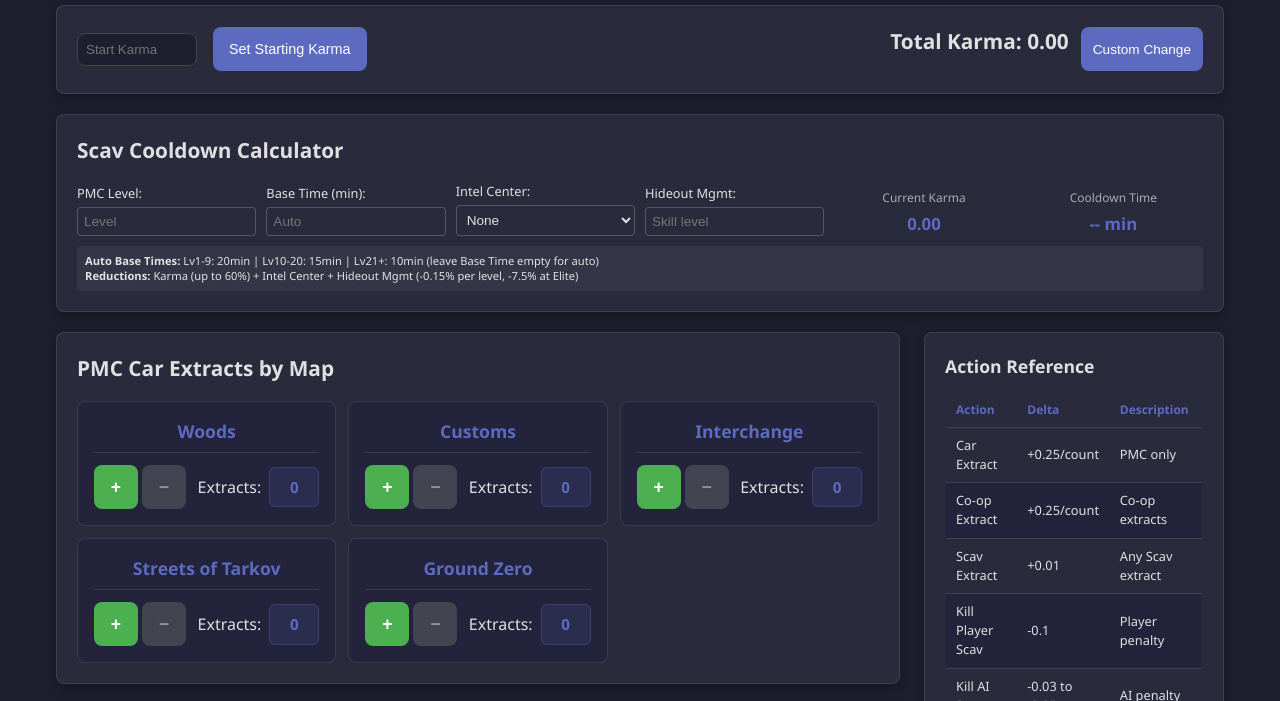
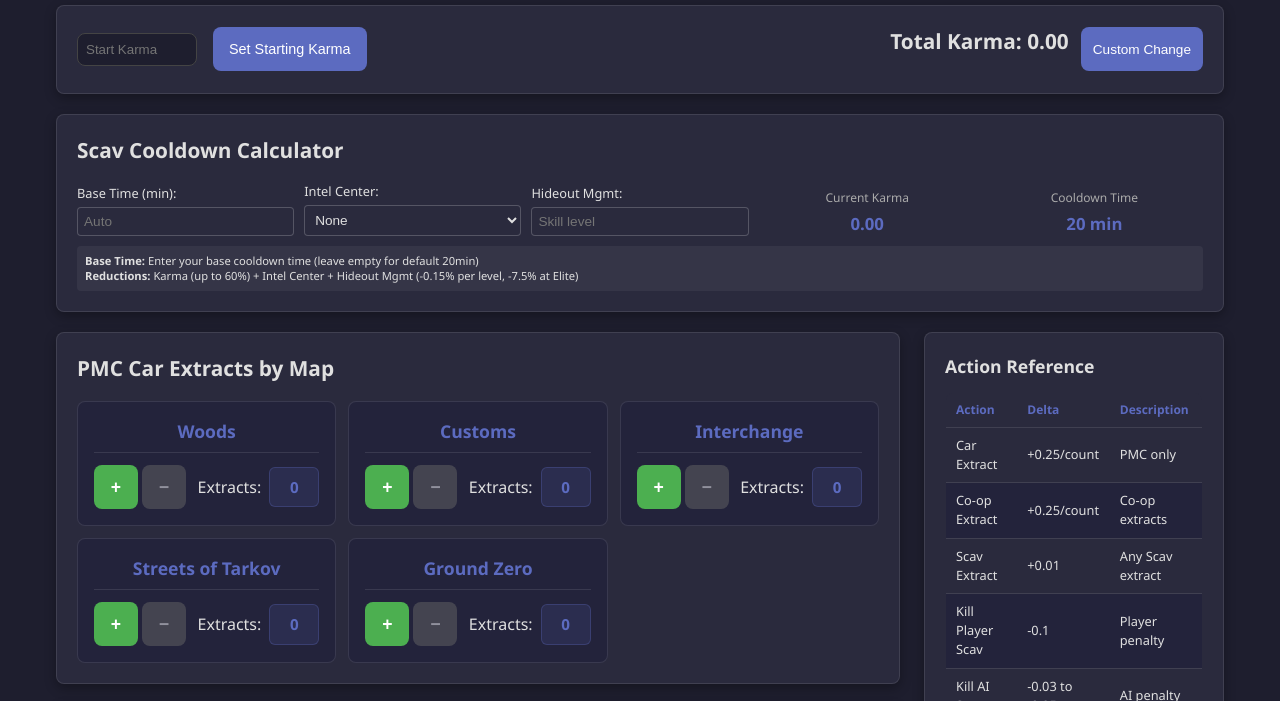
Before and after one commit to Wilsman/scav-tracker, a plain HTML site: page index.html in a window 1280 px wide. Shown: the part 88-789 px from the top of the page. Drawn offline with Linux system fonts and the light colour scheme.

Commit message:
refactor: simplify scav cooldown calculation by removing PMC level dependency

```diff
--- a/index.html
+++ b/index.html
@@ -302,17 +302,6 @@
         <h2>Scav Cooldown Calculator</h2>
         <div style="display: grid; grid-template-columns: repeat(auto-fit, minmax(140px, 1fr)); gap: 10px; align-items: end;">
           <div>
-            <label for="pmcLevel" style="display: block; margin-bottom: 4px; font-weight: 500; font-size: 0.8rem;">PMC Level:</label>
-            <input
-              id="pmcLevel"
-              type="number"
-              min="1"
-              max="79"
-              placeholder="Level"
-              style="width: 100%; padding: 6px; border-radius: 4px; border: 1px solid rgba(255,255,255,0.2); background: var(--card-bg); color: var(--text); font-size: 0.85rem;"
-            />
-          </div>
-          <div>
             <label for="baseTime" style="display: block; margin-bottom: 4px; font-weight: 500; font-size: 0.8rem;">Base Time (min):</label>
             <input
               id="baseTime"
@@ -355,7 +344,7 @@
           </div>
         </div>
         <div style="margin-top: 10px; padding: 8px; background: rgba(255, 255, 255, 0.05); border-radius: 4px; font-size: 0.7rem; line-height: 1.3;">
-          <strong>Auto Base Times:</strong> Lv1-9: 20min | Lv10-20: 15min | Lv21+: 10min (leave Base Time empty for auto)<br>
+          <strong>Base Time:</strong> Enter your base cooldown time (leave empty for default 20min)<br>
           <strong>Reductions:</strong> Karma (up to 60%) + Intel Center + Hideout Mgmt (-0.15% per level, -7.5% at Elite)
         </div>
       </div>
@@ -495,7 +484,6 @@
       ];
       let totalKarma = 0,
         scavCount = 0,
-        pmcLevel = 0,
         customBaseTime = 0,
         intCenterLevel = 0,
         hideoutMgmtLevel = 0;
@@ -514,7 +502,6 @@
       const startInput = document.getElementById("startKarmaInput");
       const mapsContainer = document.getElementById("mapsContainer");
       const coopMapsContainer = document.getElementById("coopMapsContainer");
-      const pmcLevelInput = document.getElementById("pmcLevel");
       const baseTimeInput = document.getElementById("baseTime");
       const intCenterSelect = document.getElementById("intCenter");
       const hideoutMgmtInput = document.getElementById("hideoutMgmt");
@@ -524,7 +511,7 @@
       function saveState() {
         localStorage.setItem(
           "scavKarmaState",
-          JSON.stringify({ totalKarma, scavCount, mapCounts, coopCounts, pmcLevel, customBaseTime, intCenterLevel, hideoutMgmtLevel })
+          JSON.stringify({ totalKarma, scavCount, mapCounts, coopCounts, customBaseTime, intCenterLevel, hideoutMgmtLevel })
         );
       }
       function loadState() {
@@ -533,13 +520,11 @@
         );
         totalKarma = state.totalKarma || 0;
         scavCount = state.scavCount || 0;
-        pmcLevel = state.pmcLevel || 0;
         customBaseTime = state.customBaseTime || 0;
         intCenterLevel = state.intCenterLevel || 0;
         hideoutMgmtLevel = state.hideoutMgmtLevel || 0;
         Object.assign(mapCounts, state.mapCounts || {});
         Object.assign(coopCounts, state.coopCounts || {});
-        if (pmcLevel > 0) pmcLevelInput.value = pmcLevel;
         if (customBaseTime > 0) baseTimeInput.value = customBaseTime;
         if (intCenterLevel > 0) intCenterSelect.value = intCenterLevel;
         if (hideoutMgmtLevel > 0) hideoutMgmtInput.value = hideoutMgmtLevel;
@@ -568,18 +553,12 @@
       function calculateCooldown() {
         cooldownKarmaEl.textContent = totalKarma.toFixed(2);
 
-        // Determine base time - use custom if provided, otherwise auto-calculate
-        let baseTime;
-        if (customBaseTime > 0) {
-          baseTime = customBaseTime;
-        } else if (!pmcLevel || pmcLevel < 1) {
+        // Determine base time - use custom if provided, otherwise default
+        let baseTime = customBaseTime || 20;  // Default to 20 minutes if no custom time set
+
+        if (baseTime <= 0) {
           cooldownTimeEl.textContent = "-- min";
           return;
-        } else {
-          // Auto-calculate based on PMC level
-          if (pmcLevel < 10) baseTime = 20;
-          else if (pmcLevel <= 20) baseTime = 15;
-          else baseTime = 10;
         }
 
         // Apply karma multiplier
@@ -688,12 +667,6 @@
       }
 
       // Input handlers for cooldown calculator
-      pmcLevelInput.oninput = () => {
-        pmcLevel = parseInt(pmcLevelInput.value) || 0;
-        calculateCooldown();
-        saveState();
-      };
-
       baseTimeInput.oninput = () => {
         customBaseTime = parseInt(baseTimeInput.value) || 0;
         calculateCooldown();
```
